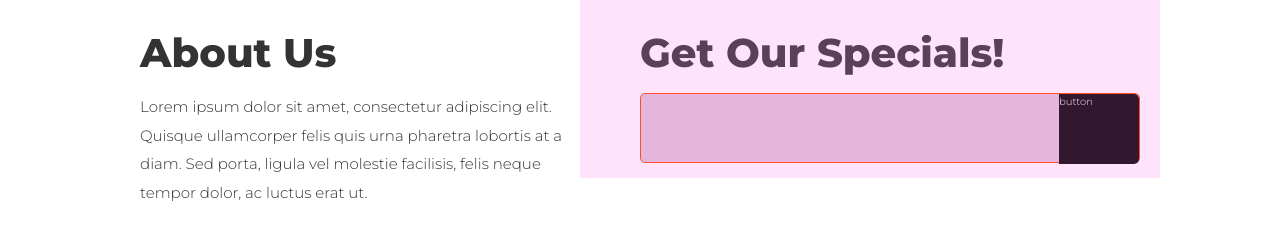
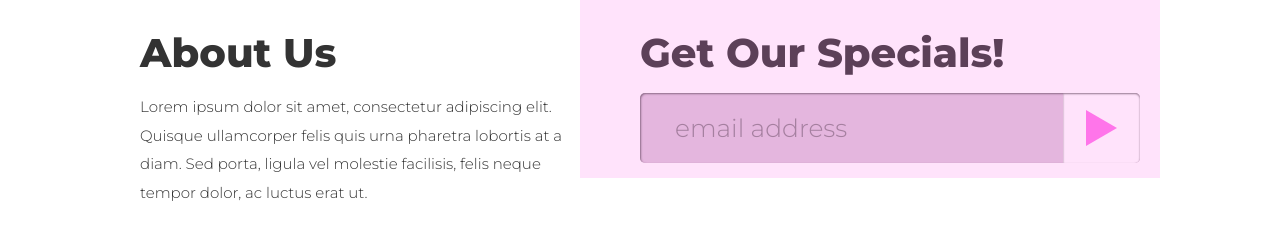
Before and after one commit to Chewie063/lkc-website, a website: page index.html in a window 1280 px wide. Shown: the part 852-1090 px from the top of the page. Drawn offline with Linux system fonts and the light colour scheme; a web font is replaced by a local one.

Commit message:
Finished Newsletter section

```diff
--- a/index.html
+++ b/index.html
@@ -47,9 +47,11 @@
                         Get Our Specials!
                     </h1>
                     <div class="content-newsletter-emailfield">
-
+                        <div class="content-newsletter-emailfield-text">
+                            email address
+                        </div>
                         <div class="content-newsletter-emailfield__button">
-                            button
+                            <div class="arrow-right"></div>
                         </div>
                     </div>
                 </div>
--- a/sass/_base.scss
+++ b/sass/_base.scss
@@ -12,6 +12,7 @@
 
   --shadow-light: 0 1rem 3rem rgba(0,0,0,.1);
   --shadow-dark: 0 1rem 3rem rgba(0,0,0,.4);
+  --inner-shadow-dark: inset 1px 1px 2px rgba(64, 64, 64, .7);
 
   --line-pink: 1px solid var(--color-primary-dark);
 }
--- a/sass/_layout.scss
+++ b/sass/_layout.scss
@@ -63,20 +63,45 @@
     width: 50%;
 
     &-emailfield {
+      position: relative;
+      z-index: 1;
       width: 50rem;
       height: 7rem;
       background-color: var(--color-grey-light-2);
       border-radius: 5px;
-      border: 1px orangered solid;
       display: flex;
       justify-content: flex-end;
+      box-shadow: var(--inner-shadow-dark);
+
+      &-text {
+        width: 100%;
+        color: rgba(64, 64, 64, .5);
+        font-size: 2.5rem;
+        text-align: left;
+        padding: 1rem 2rem;
+        margin: auto 1.5rem;
+      }
 
       &__button {
-        color: white;
-        width: 8rem;
+        position: relative;
+        z-index: 2;
+        width: 10rem;
         height: inherit;
-        background-color: black;
+        background-color: #FFF;
         border-radius: 0 5px 5px 0;
+        box-shadow: inset 0 1px 2px rgba(64, 64, 64, .7);
+        display: flex;
+        justify-content: center;
+
+        .arrow-right {
+          margin: auto;
+          width: 0;
+          height: 0;
+          border-top: 1.8rem solid transparent;
+          border-bottom: 1.8rem solid transparent;
+
+          border-left: 3.1rem solid var(--color-primary);
+        }
       }
     }
   }
```
Also changed, not shown: css/style.css.
